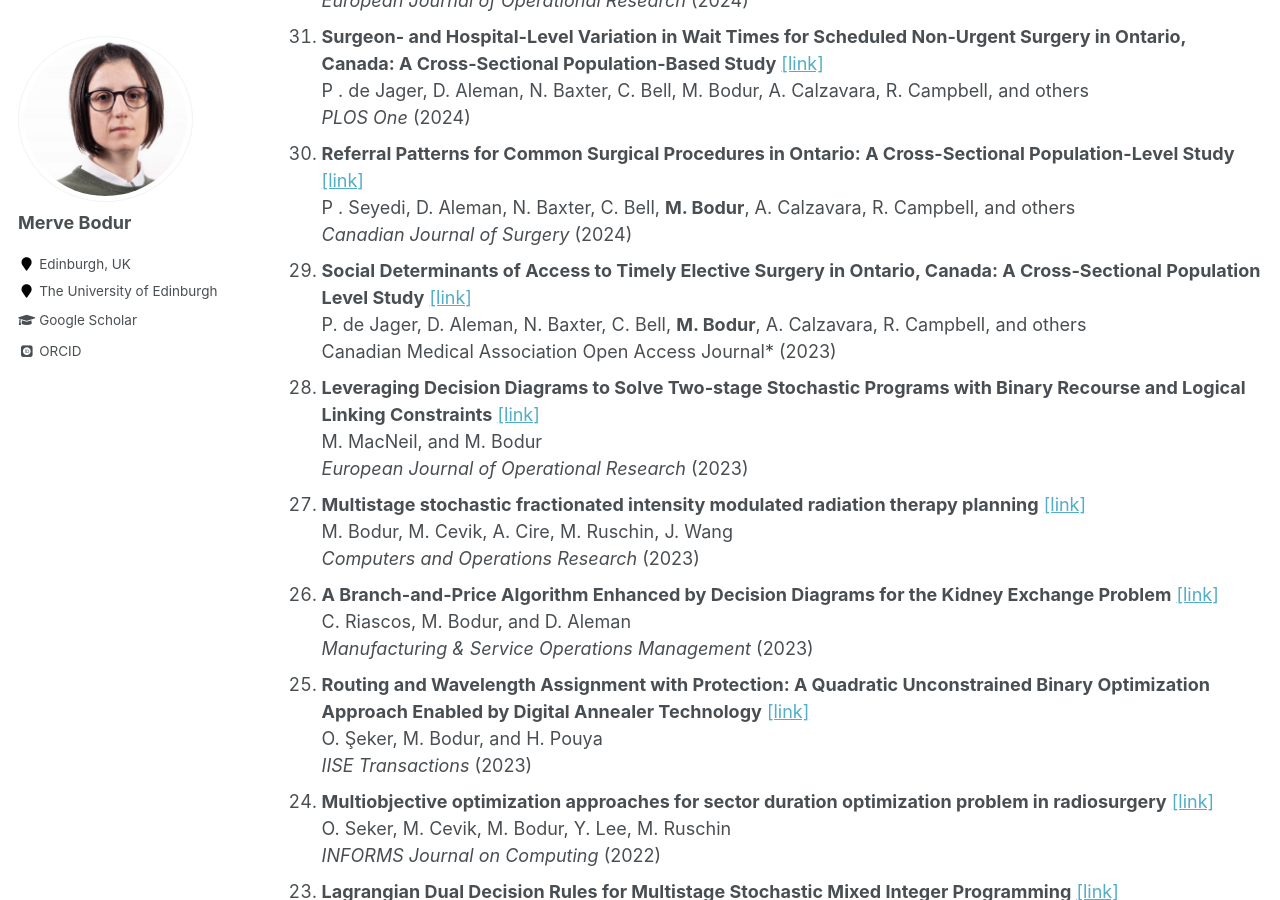
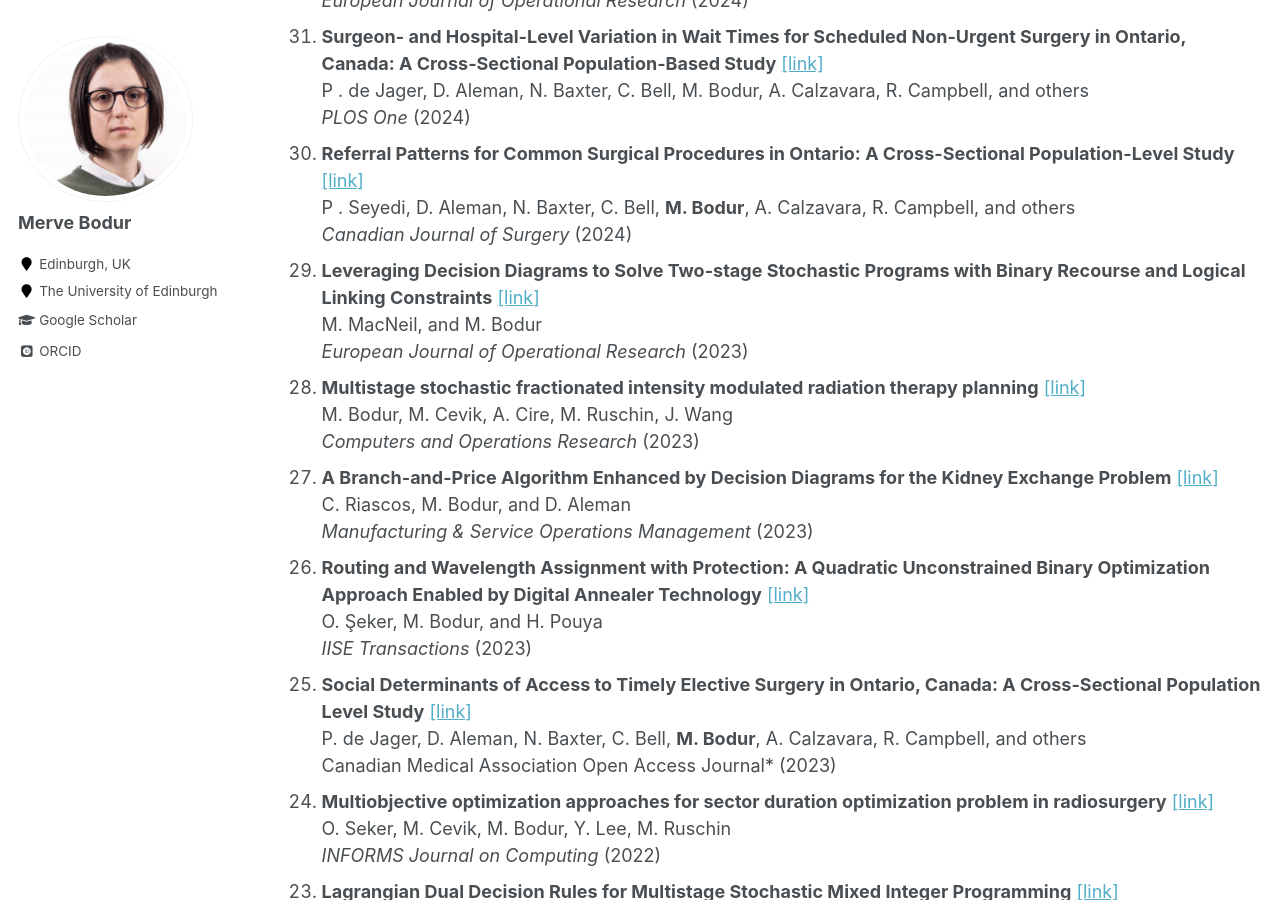
Before and after one commit to mervebodur/mervebodur.github.io, a Jekyll site: the page built from _pages/research.md, in a window 1280 px wide and 900 px high, scrolled down 2157 px. Built offline with Jekyll 4.4.1, drawn with Linux system fonts in a browser that asks for light colours; some web fonts are replaced; part of the change alters nothing that is shown.

```diff
--- a/_pages/research.md
+++ b/_pages/research.md
@@ -68,9 +68,6 @@ P . de Jager, D. Aleman, N. Baxter, C. Bell, M. Bodur, A. Calzavara, R. Campbell
 1.  **Referral Patterns for Common Surgical Procedures in Ontario: A Cross-Sectional Population-Level Study** [[link]](https://pmc.ncbi.nlm.nih.gov/articles/PMC11649187/)\
 P . Seyedi, D. Aleman, N. Baxter, C. Bell, **M. Bodur**, A. Calzavara, R. Campbell, and others\
 *Canadian Journal of Surgery* (2024)
-1.  **Social Determinants of Access to Timely Elective Surgery in Ontario, Canada: A Cross-Sectional Population Level Study** [[link]](https://www.cmajopen.ca/content/11/6/E1164.short)\
-P. de Jager, D. Aleman, N. Baxter, C. Bell, **M. Bodur**, A. Calzavara, R. Campbell, and others\
-Canadian Medical Association Open Access Journal* (2023)
 1. **Leveraging Decision Diagrams to Solve Two-stage Stochastic Programs with Binary Recourse and Logical Linking Constraints** [[link]](https://optimization-online.org/wp-content/uploads/2022/11/BDD_2SP.pdf)\
 M. MacNeil, and M. Bodur\
 *European Journal of Operational Research* (2023)
@@ -83,6 +80,9 @@ C. Riascos, M. Bodur, and D. Aleman\
 1. **Routing and Wavelength Assignment with Protection: A Quadratic Unconstrained Binary Optimization Approach Enabled by Digital Annealer Technology** [[link]](https://www.tandfonline.com/doi/pdf/10.1080/24725854.2023.2193835)\
 O. Şeker, M. Bodur, and H. Pouya\
 *IISE Transactions* (2023)
+1.  **Social Determinants of Access to Timely Elective Surgery in Ontario, Canada: A Cross-Sectional Population Level Study** [[link]](https://www.cmajopen.ca/content/11/6/E1164.short)\
+P. de Jager, D. Aleman, N. Baxter, C. Bell, **M. Bodur**, A. Calzavara, R. Campbell, and others\
+Canadian Medical Association Open Access Journal* (2023)
 1. **Multiobjective optimization approaches for sector duration optimization problem in radiosurgery** [[link]](https://arxiv.org/pdf/2104.13878.pdf)\
 O. Seker, M. Cevik, M. Bodur, Y. Lee, M. Ruschin\
 *INFORMS Journal on Computing* (2022)
```
